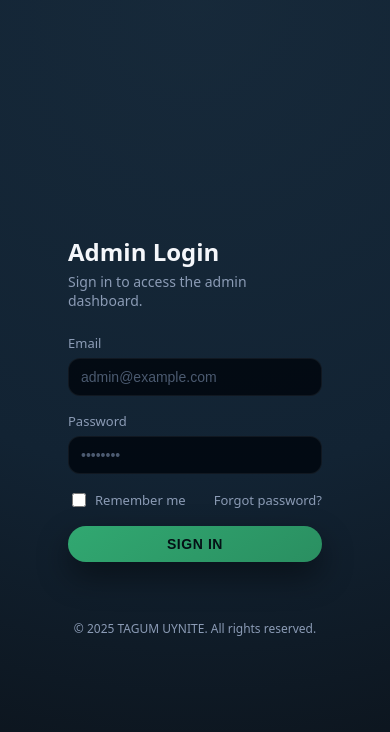
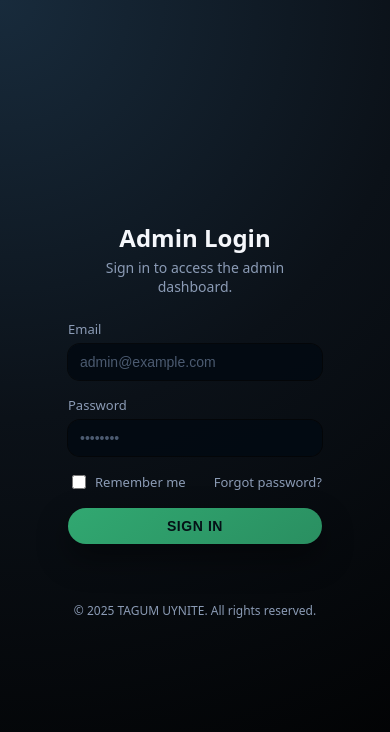
Before and after one commit to arribahomestay/tagumuynite, a plain HTML site: page index.html in a window 390 px wide. Drawn offline with Linux system fonts and the light colour scheme.

Commit message:
Improve mobile login layout and UI tweaks

```diff
--- a/styles.css
+++ b/styles.css
@@ -615,10 +615,25 @@ input:focus {
 @media (max-width: 900px) {
   .auth-wrapper {
     grid-template-columns: minmax(0, 1fr);
+    grid-auto-rows: auto;
+    background: transparent;
   }
 
   .auth-side-media {
-    display: none;
+    display: none; /* hide logo block on mobile */
+  }
+
+  .auth-side.auth-side-form {
+    background: transparent;
+    padding-top: 0;
+    display: flex;
+    align-items: center;
+    justify-content: center;
+  }
+
+  /* Pull form closer to logo on mobile */
+  .auth-form-card {
+    margin-top: 0;
   }
 
   .app-layout {
@@ -631,6 +646,19 @@ input:focus {
 
   .nav-item span {
     font-size: 0;
+  }
+
+  /* Center headings on mobile login */
+  .auth-form-card h2,
+  .auth-form-card .auth-subtitle {
+    text-align: center;
+  }
+
+  /* Softer inputs on mobile (remove hard border look) */
+  .auth-form-card input[type="email"],
+  .auth-form-card input[type="password"] {
+    border: none;
+    box-shadow: 0 0 0 1px rgba(0, 0, 0, 0.6);
   }
 }
 
```
